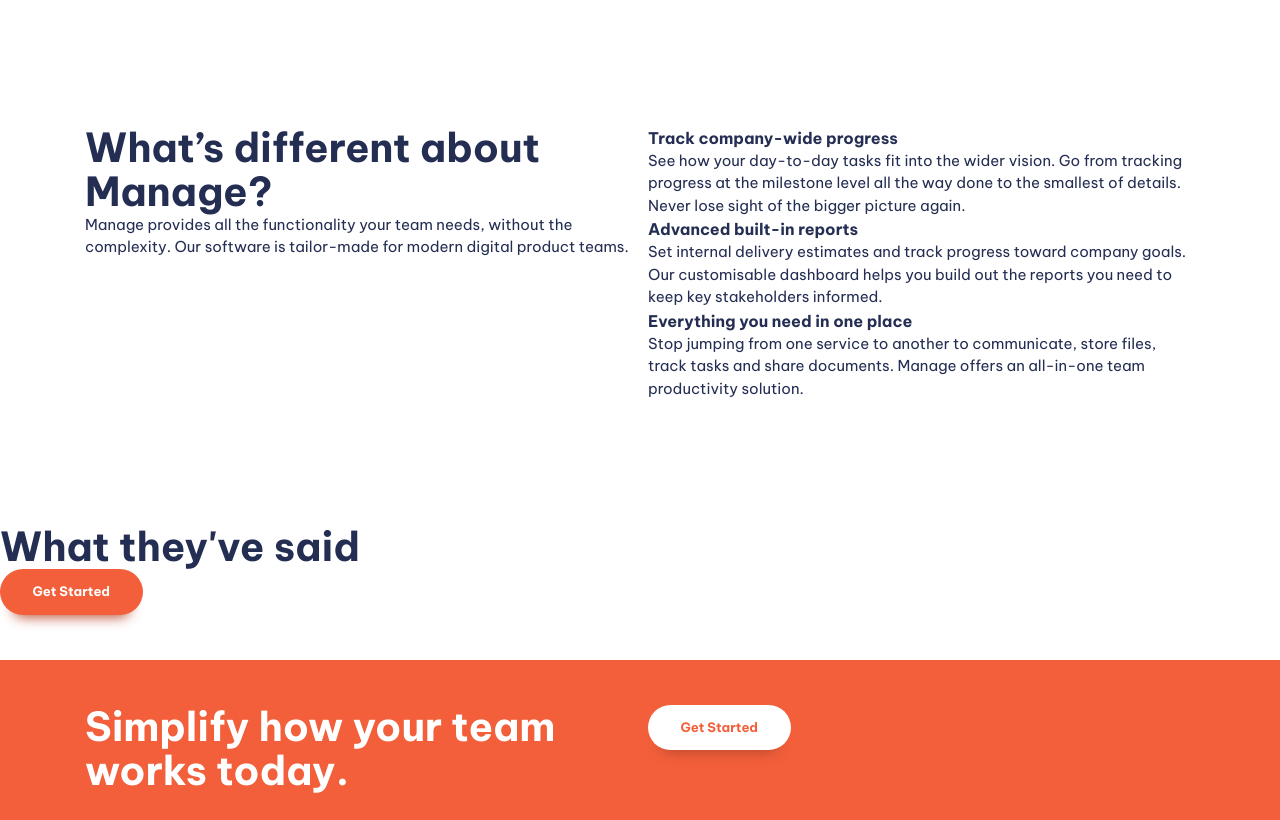
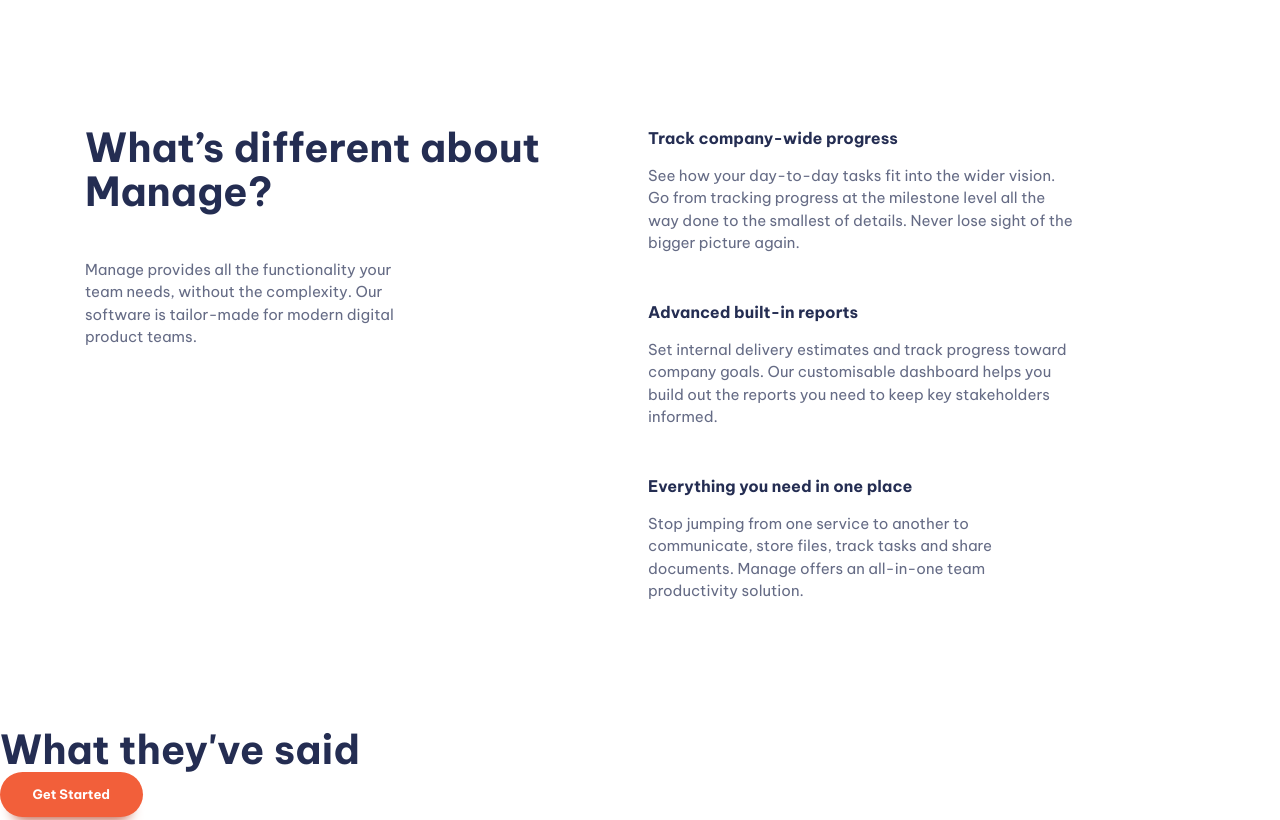
Before and after one commit to Keparoo/manage-landing-page, a website built with Vite: page index.html in a window 1280 px wide. Shown: the part 700-1520 px from the top of the page. Built offline with nearby package versions, Linux system fonts and the light colour scheme.

Commit message:
Set up flow spacing

```diff
--- a/index.html
+++ b/index.html
@@ -39,7 +39,7 @@
     <section class="padding-block-900">
       <div class="container">
         <div class="even-columns">
-          <div>
+          <div class="flow">
             <h1 class="fs-primary-heading fw-bold">Bring everyone
               together to build
               better products.</h1>
@@ -57,31 +57,40 @@
     <section class="padding-block-900">
       <div class="container">
         <div class="even-columns">
-          <div>
+          <div class="flow">
             <h2 class="fs-secondary-heading fw-bold">What’s different about Manage?</h2>
             <p>Manage provides all the functionality your team needs, without the complexity. Our software is
               tailor-made for modern
               digital product teams.</p>
           </div>
           <div>
-            <ul class="numbered-items" role="list">
+            <ul class="numbered-items flow" role="list">
               <li>
+                <div class="flow" style="--flow-spacer: 1em">
                   <h3 class="fs-600 fw-bold">Track company-wide progress</h3>
-                <p>See how your day-to-day tasks fit into the wider vision. Go from tracking progress at the milestone
+                  <p data-width="wide">See how your day-to-day tasks fit into the wider vision. Go from tracking
+                    progress at the milestone
                     level all the way
                     done to the smallest of details. Never lose sight of the bigger picture again.</p>
+                </div>
               </li>
               <li>
+                <div class="flow" style="--flow-spacer: 1em">
                   <h3 class="fs-600 fw-bold">Advanced built-in reports</h3>
-                <p>Set internal delivery estimates and track progress toward company goals. Our customisable dashboard
+                  <p data-width="wide">Set internal delivery estimates and track progress toward company goals. Our
+                    customisable dashboard
                     helps you build out
                     the reports you need to keep key stakeholders informed.</p>
+                </div>
               </li>
               <li>
+                <div class="flow" style="--flow-spacer: 1em">
                   <h3 class="fs-600 fw-bold">Everything you need in one place</h3>
-                <p>Stop jumping from one service to another to communicate, store files, track tasks and share
+                  <p data-width="wide">Stop jumping from one service to another to communicate, store files, track tasks
+                    and share
                     documents. Manage offers an
                     all-in-one team productivity solution.</p>
+                </div>
               </li>
             </ul>
           </div>
@@ -124,7 +133,7 @@
         </div>
         <div>
           <nav class="footer-nav">
-            <ul aria-label="Footer" role="list">
+            <ul class="flow" style="--flow-spacer: 1em" aria-label="Footer" role="list">
               <li><a href="#">Home</a></li>
               <li><a href="#">Pricing</a></li>
               <li><a href="#">Products</a></li>
--- a/style.css
+++ b/style.css
@@ -146,33 +146,22 @@ select {
   }
 }
 
-.container {
-  --max-width: 1110px;
-  --padding: 1rem;
-
-  width: min(var(--max-width), 100% - var(--padding) * 2);
-  margin-inline: auto;
-}
-
-.even-columns {
-  display: grid;
-  gap: 1rem;
-}
-
-/* ems are the only unit that will be consistent across all browsers & OS when you are zooming in and out. Also in media queries em and rem are not looking at set root size, they are looking at the browser's default size */
-@media (min-width: 50em) {
-  .even-columns {
-    grid-auto-flow: column;
-    grid-auto-columns: 1fr;
-  }
-}
-
 /* general stylings */
 
 body {
   font-size: var(--fs-body);
   font-family: var(--ff-body);
   color: var(--clr-primary-400);
+}
+
+/* Only apply if a class is not applied */
+p:not([class]) {
+  opacity: 0.7;
+  max-width: 32ch;
+}
+
+p[data-width='wide'] {
+  max-width: 42ch;
 }
 
 /* button */
@@ -312,6 +301,38 @@ Numbered classes are set up to never change
   border: 0;
 }
 
+.container {
+  --max-width: 1110px;
+  --padding: 1rem;
+
+  width: min(var(--max-width), 100% - var(--padding) * 2);
+  margin-inline: auto;
+}
+
+/*
+  * + * selects all siblings except the first
+  an alternative selector is :not(:first-child)
+  this boosts specificity so *+* may be better choice
+  wrapping in a :where(.flow :not(:first-child)) gives spec of 0
+  If --flow-spacer is not defined, use 1em ( --flow-spacer would be an override)
+  */
+.flow * + * {
+  margin-top: var(--flow-spacer, 3em);
+}
+
+.even-columns {
+  display: grid;
+  gap: 1rem;
+}
+
+/* ems are the only unit that will be consistent across all browsers & OS when you are zooming in and out. Also in media queries em and rem are not looking at set root size, they are looking at the browser's default size */
+@media (min-width: 50em) {
+  .even-columns {
+    grid-auto-flow: column;
+    grid-auto-columns: 1fr;
+  }
+}
+
 .text-primary-400 {
   color: var(--clr-primary-400);
 }
```
Lines whose indentation alone changed are shown as unchanged.
